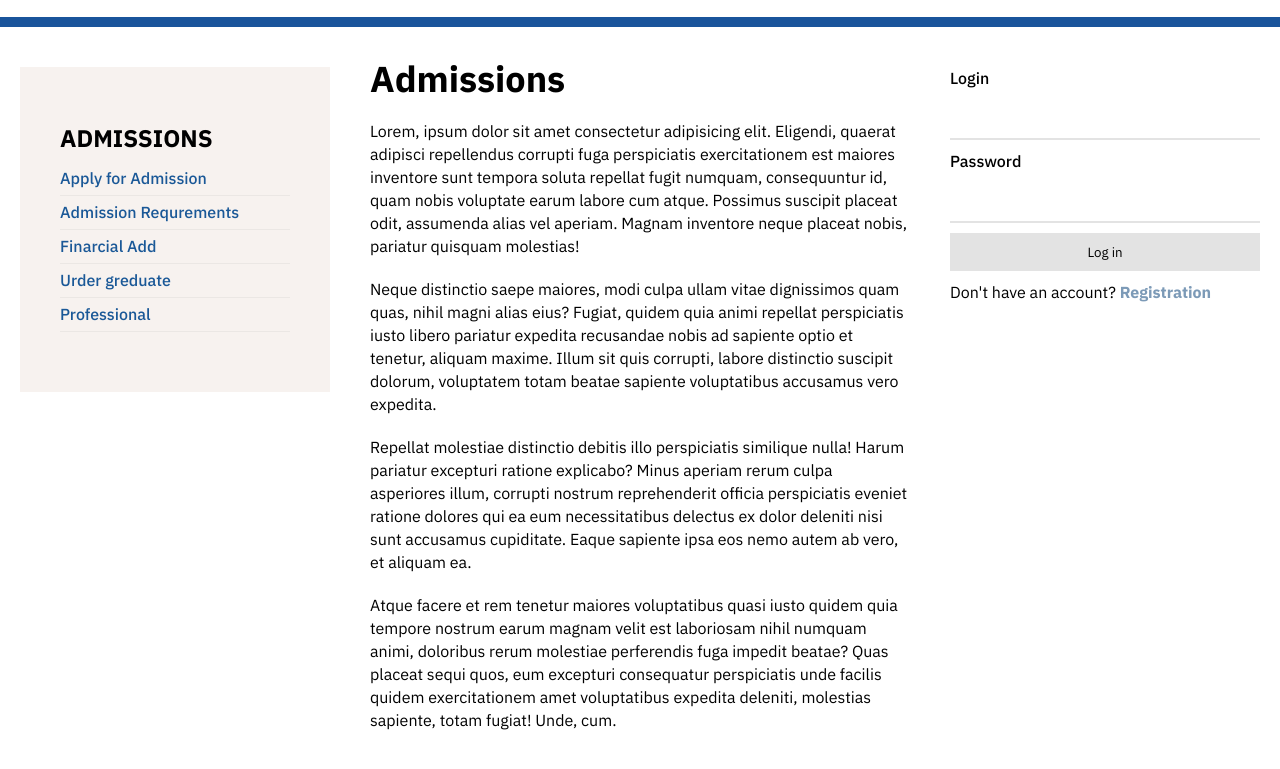
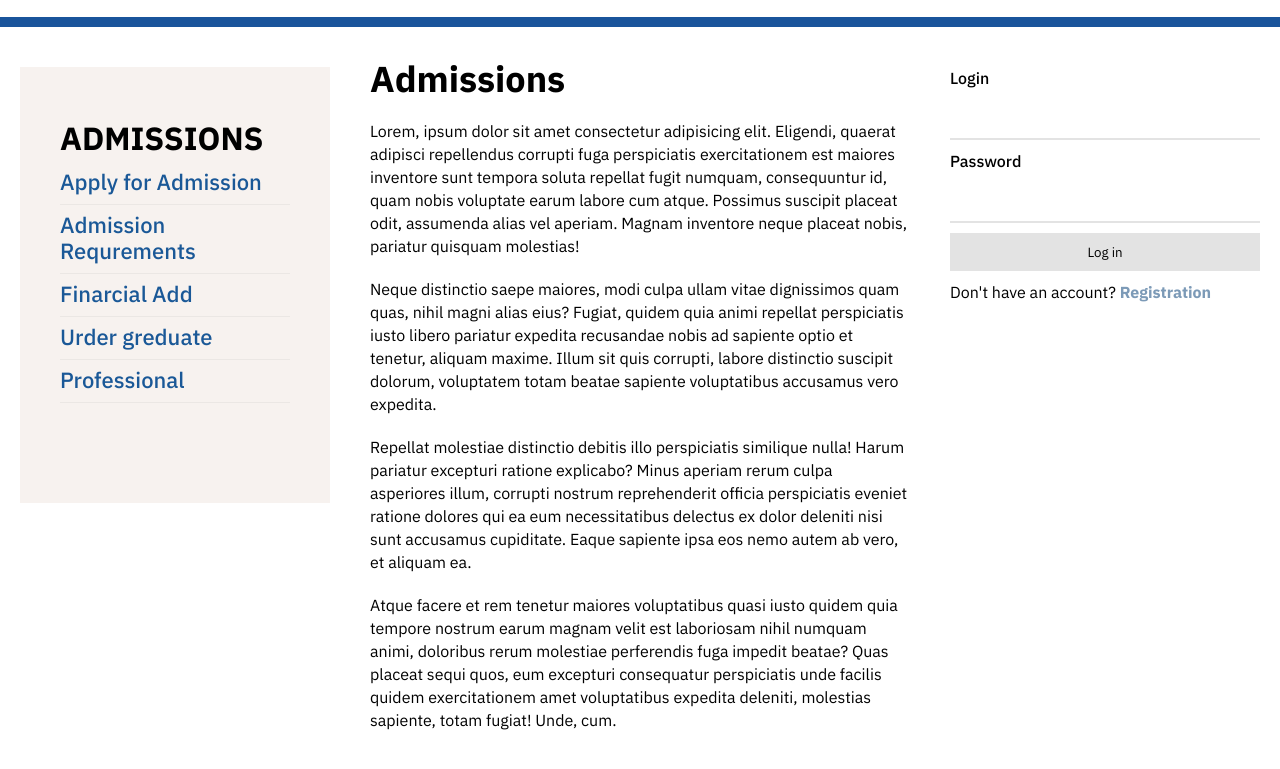
Before and after one commit to IDVAN3/san-dip, a plain HTML site: page index.html in a window 1280 px wide. Shown: the part 61-830 px from the top of the page. Drawn offline with Linux system fonts and the light colour scheme.

Commit message:
Add files via upload

```diff
--- a/css/style.css
+++ b/css/style.css
@@ -261,7 +261,7 @@ li.counter li:before {
 }
 
 .main-left {
-  padding: 60px 40px;
+  padding: 60px 40px 100px 40px;
   background-color: #f7f2ef;
   height: -webkit-fit-content;
   height: -moz-fit-content;
@@ -269,24 +269,25 @@ li.counter li:before {
   width: 25%;
 }
 
-.section-main a {
+.main-left a {
+  font-size: 22px;
   color: #1a5897;
   transition: 0.4s;
 }
 
-.section-main a:hover {
+.main-left a:hover {
   opacity: 0.7;
 }
 
 .main-title {
   text-transform: uppercase;
   font-weight: bold;
-  font-size: 24px;
+  font-size: 32px;
   padding-bottom: 12px;
 }
 
 .main-left__item {
-  padding: 5px 0;
+  padding: 8px 0;
   border-bottom: 1px solid #ebe7e4;
 }
 
```
